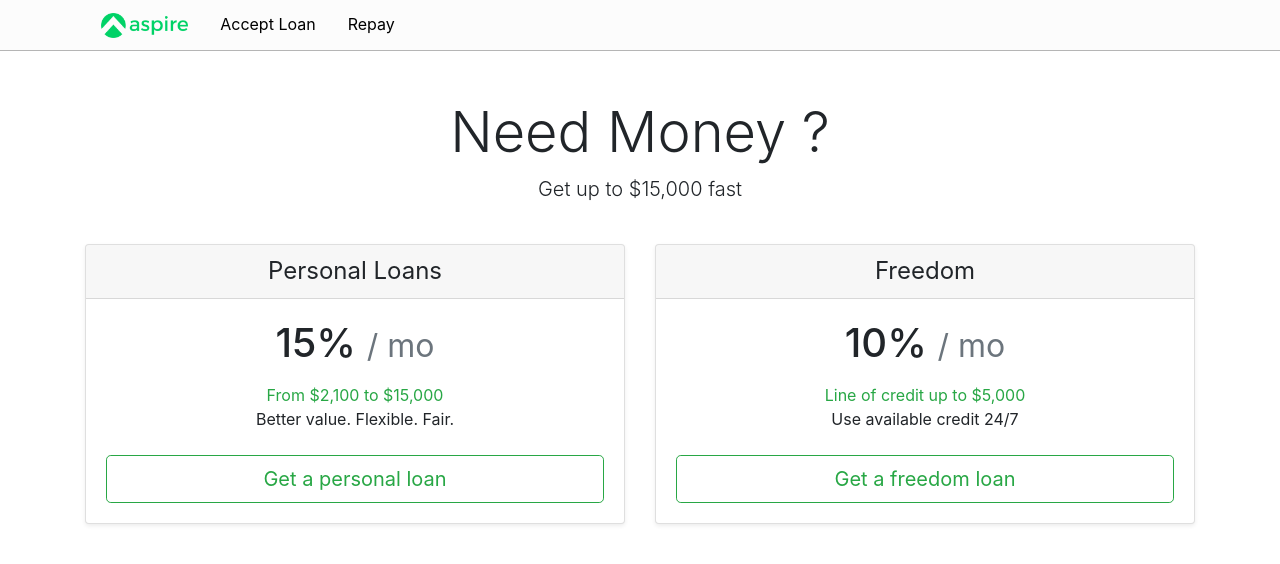
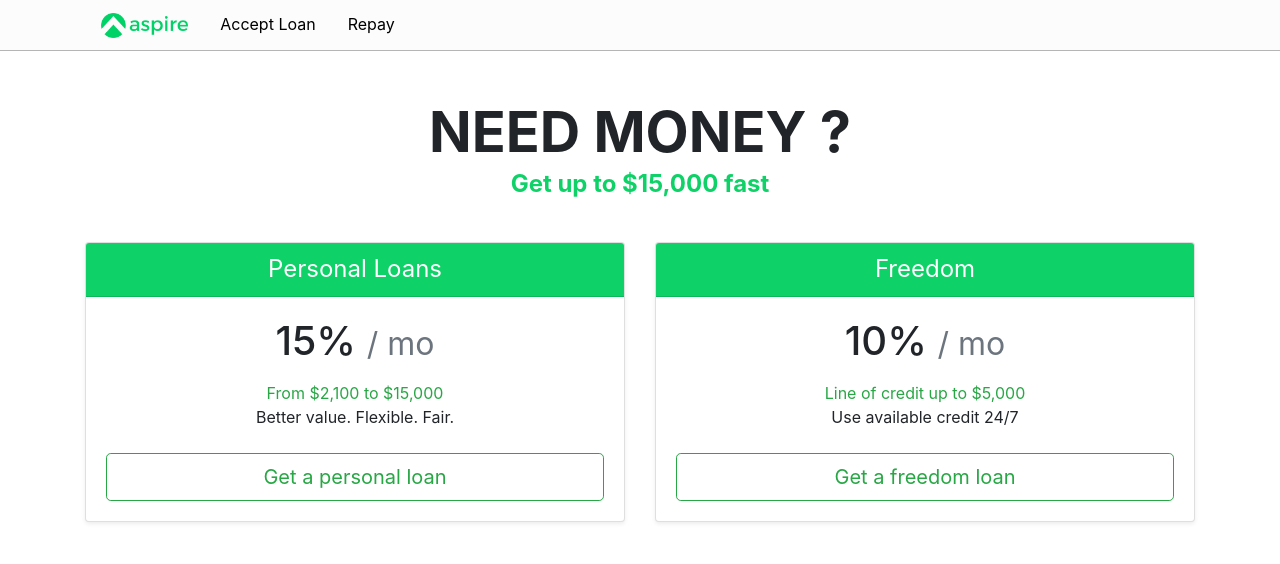
Before and after one commit to vantuanphong/aspire-challenge, a React (Create React App) app: page / in a window 1280 px wide. Shown: the top 564 px of the page. Built offline with nearby package versions, Linux system fonts and the light colour scheme.

Commit message:
Fix eslint and close modal on edit

```diff
--- a/src/components/dataTableComp.tsx
+++ b/src/components/dataTableComp.tsx
@@ -1,13 +1,5 @@
 import React, { useState } from 'react'
-import {
-  Table,
-  Button,
-  OverlayTrigger,
-  Popover,
-  Form,
-  Overlay,
-  Modal
-} from 'react-bootstrap'
+import { Table, Button, Form, Modal } from 'react-bootstrap'
 
 const _headder = [
   'Fullname',
@@ -23,10 +15,20 @@ const DataTableComp: React.FC<{
   onCancelApprove?: any
   onPay?: any
   type?: string
-}> = ({ data, onApprove, onCancelApprove, onPay, type }) => {
+  setShowOverlay?: any
+  showOverlay?: any
+}> = ({
+  data,
+  onApprove,
+  onCancelApprove,
+  onPay,
+  type,
+  setShowOverlay,
+  showOverlay
+}) => {
   const [rePayMoney, setRePayMoney] = useState('0')
   const [headder] = useState(_headder)
-  const [showOverlay, setShowOverlay] = useState(false)
+
   const smClose = () => setShowOverlay(false)
   return (
     <Table className="text-center" striped bordered hover>
@@ -56,6 +58,19 @@ const DataTableComp: React.FC<{
                 {Number(item.amount) === 0 ? (
                   <>
                     <Button
+                      disabled
+                      style={{ marginRight: 10 }}
+                      className="btn btn-sm btn-success"
+                    >
+                      Approve
+                    </Button>
+                    <Button disabled className="btn btn-sm btn-danger">
+                      Cancel
+                    </Button>
+                  </>
+                ) : (
+                  <>
+                    <Button
                       style={{ marginRight: 10 }}
                       onClick={() => onApprove(item)}
                       className="btn btn-sm btn-success"
@@ -63,22 +78,9 @@ const DataTableComp: React.FC<{
                       Approve
                     </Button>
                     <Button
-                      disabled
                       onClick={() => onCancelApprove(item)}
                       className="btn btn-sm btn-danger"
                     >
-                      Cancel
-                    </Button>
-                  </>
-                ) : (
-                  <>
-                    <Button
-                      style={{ marginRight: 10 }}
-                      className="btn btn-sm btn-success"
-                    >
-                      Approve
-                    </Button>
-                    <Button disabled className="btn btn-sm btn-danger">
                       Cancel
                     </Button>
                   </>
--- a/src/containers/LoanPage.tsx
+++ b/src/containers/LoanPage.tsx
@@ -36,7 +36,7 @@ const LoanPage: React.FC = () => {
       if (res) {
         setAlert([
           {
-            message: 'Create load successful !',
+            message: 'Create loan successful !',
             variant: 'success'
           }
         ])
--- a/src/containers/RepayPage.tsx
+++ b/src/containers/RepayPage.tsx
@@ -10,6 +10,7 @@ const RepayPage: React.FC = () => {
   const [check, setCheck] = useState(true)
   const [alert, setAlert] = useState<Array<IAlert>>([])
   const [handleAlert, setHandleAlert] = useState(false)
+  const [showOverlay, setShowOverlay] = useState(false)
   useEffect(() => {
     const initData = async () => {
       if (check) {
@@ -62,6 +63,7 @@ const RepayPage: React.FC = () => {
         ])
         handleShow()
         setCheck(true)
+        setShowOverlay(false)
       }
       console.log(res)
     }
@@ -82,6 +84,8 @@ const RepayPage: React.FC = () => {
             onPay(item, Number(rePayMoney))
           }
           data={data}
+          showOverlay={showOverlay}
+          setShowOverlay={setShowOverlay}
         />
       </div>
     </div>
--- a/src/index.css
+++ b/src/index.css
@@ -32,3 +32,34 @@ code {
 .modal-backdrop.show {
   opacity: 0.1 !important;
 }
+
+.lead {
+  font-size: 1.5rem !important;
+  color: #0ed267 !important;
+  font-weight: bolder !important;
+}
+
+.display-4 {
+  font-size: 3.5rem !important;
+  font-weight: bold !important;
+  line-height: 1.2 !important;
+  margin-bottom: 0px !important;
+  text-transform: uppercase !important;
+}
+
+.card-header:first-child {
+  border-radius: calc(0.25rem - 1px) calc(0.25rem - 1px) 0 0;
+  background-color: #0ed267 !important;
+  color: white;
+}
+
+.text-success {
+  color: #0ed267 !important;
+}
+
+.btn-outline-success:hover {
+  color: #28a745 !important;
+  background-color: unset !important;
+  border-color: #28a745 !important;
+  border: 3px solid !important;
+}
```
